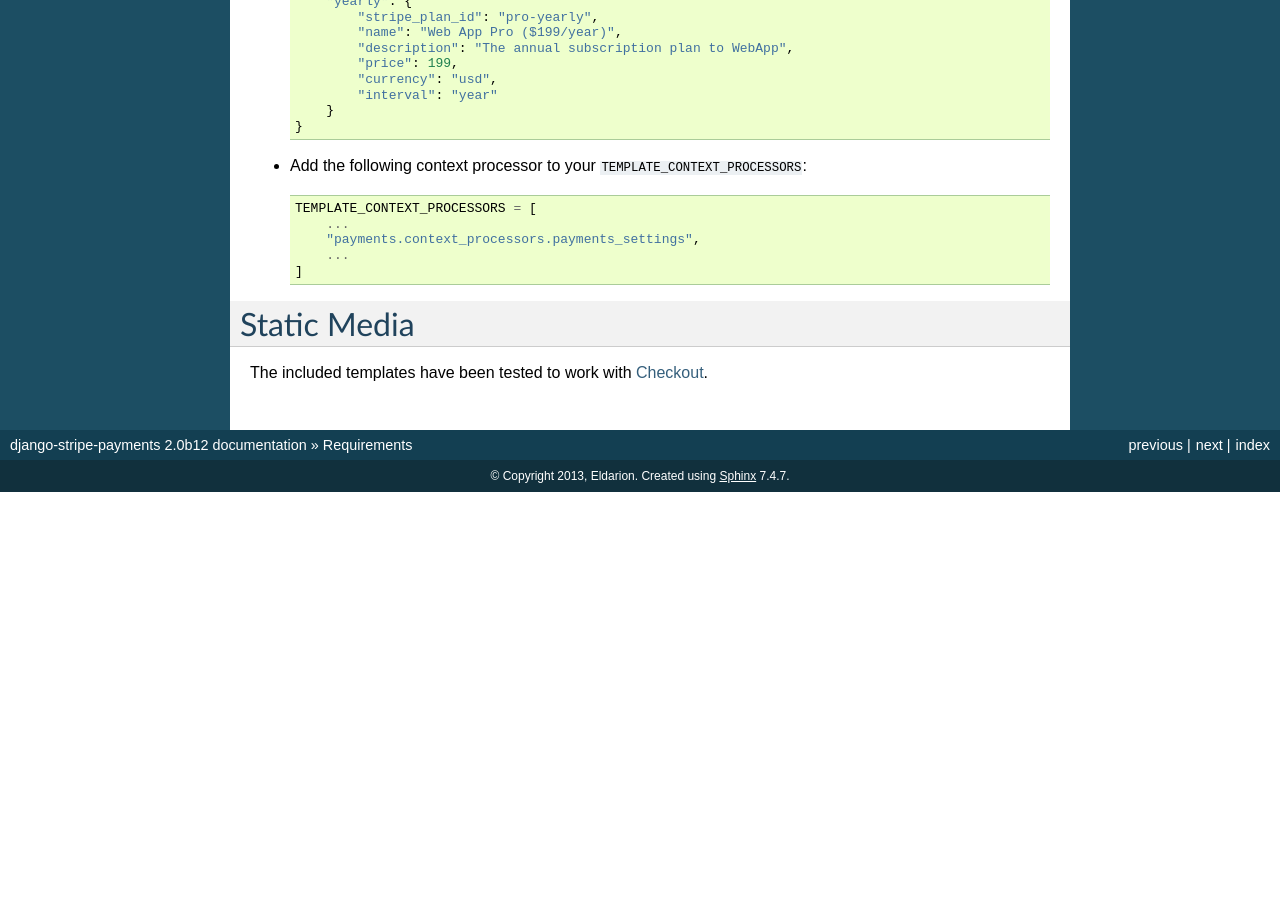
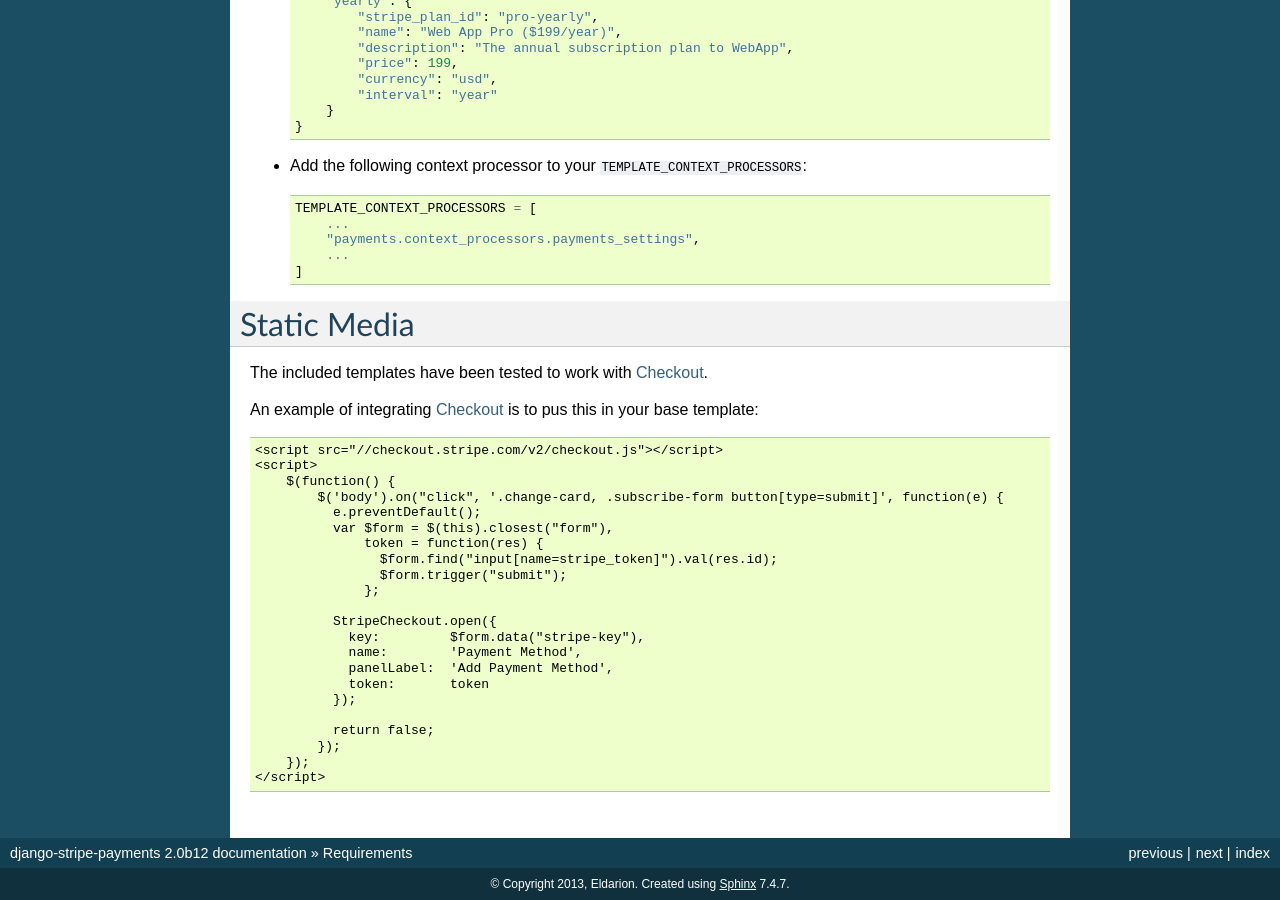
Before and after one commit to pinax/pinax-stripe-light, a Sphinx documentation site: the page built from docs/installation.rst, in a window 1280 px wide and 900 px high, scrolled down 1013 px. Built offline with Sphinx 7.4.7, drawn with Linux system fonts in a browser that asks for light colours; before the commit the page ends 1505 px from its top, so only the background shows below that.

Commit message:
Add Checkout.js example

```diff
--- a/docs/installation.rst
+++ b/docs/installation.rst
@@ -78,4 +78,30 @@ Static Media
 
 The included templates have been tested to work with Checkout_.
 
+An example of integrating Checkout_ is to pus this in your base template::
+
+    <script src="//checkout.stripe.com/v2/checkout.js"></script>
+    <script>
+        $(function() {
+            $('body').on("click", '.change-card, .subscribe-form button[type=submit]', function(e) {
+              e.preventDefault();
+              var $form = $(this).closest("form"),
+                  token = function(res) {
+                    $form.find("input[name=stripe_token]").val(res.id);
+                    $form.trigger("submit");
+                  };
+
+              StripeCheckout.open({
+                key:         $form.data("stripe-key"),
+                name:        'Payment Method',
+                panelLabel:  'Add Payment Method',
+                token:       token
+              });
+
+              return false;
+            });
+        });
+    </script>
+
+
 .. _Checkout: https://stripe.com/docs/checkout
```
